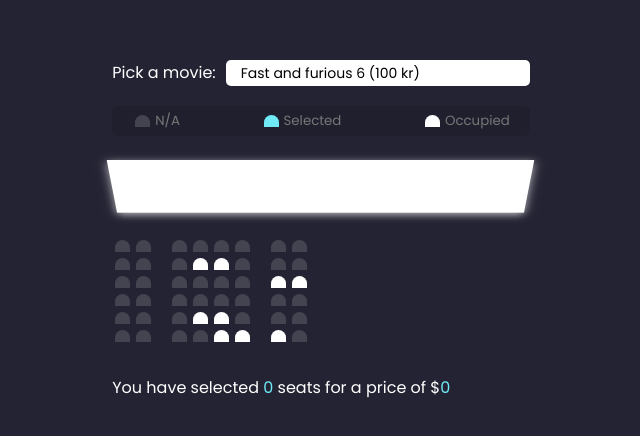
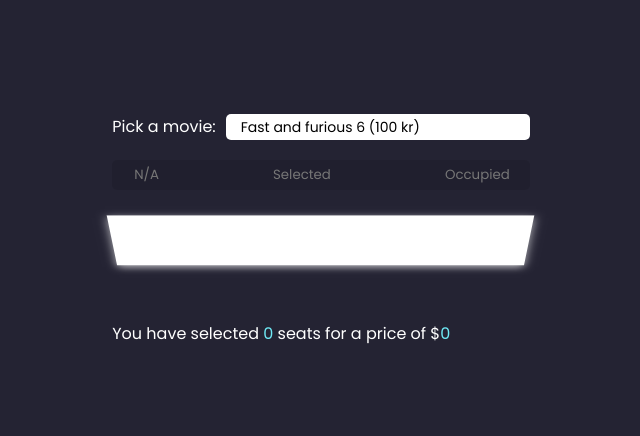
Before and after one commit to jesscampb/MovieSeatBooker, a React (Vite) app: page / in a window 1280 px wide. Shown: the part 178-614 px from the top of the page, without its empty margins (319-959 px from the left). Built offline with nearby package versions, Linux system fonts and the light colour scheme.

Commit message:
Removed sharedStyles.scss

```diff
--- a/src/components/SeatPicker.scss
+++ b/src/components/SeatPicker.scss
@@ -1,5 +1,3 @@
-@import '../styles/sharedStyles.scss';
-
 .container {
   perspective: 1000px;
   margin-bottom: 30px;
--- a/src/components/SeatStatusLegend.scss
+++ b/src/components/SeatStatusLegend.scss
@@ -1,5 +1,3 @@
-@import '../styles/sharedStyles.scss';
-
 .showcase .seat:not(.occupied):hover {
   cursor: default;
   transform: scale(1);
--- a/src/styles/sharedStyles.scss
+++ /dev/null
@@ -1,16 +0,0 @@
-.seat {
-    background-color: #444451;
-    height: 12px;
-    width: 15px;
-    margin: 3px;
-    border-top-left-radius: 10px;
-    border-top-right-radius: 10px;
-  }
-
-  .seat.selected {
-    background-color: #6feaf6;
-  }
-
-  .seat.occupied {
-    background-color: #fff;
-  }
```
